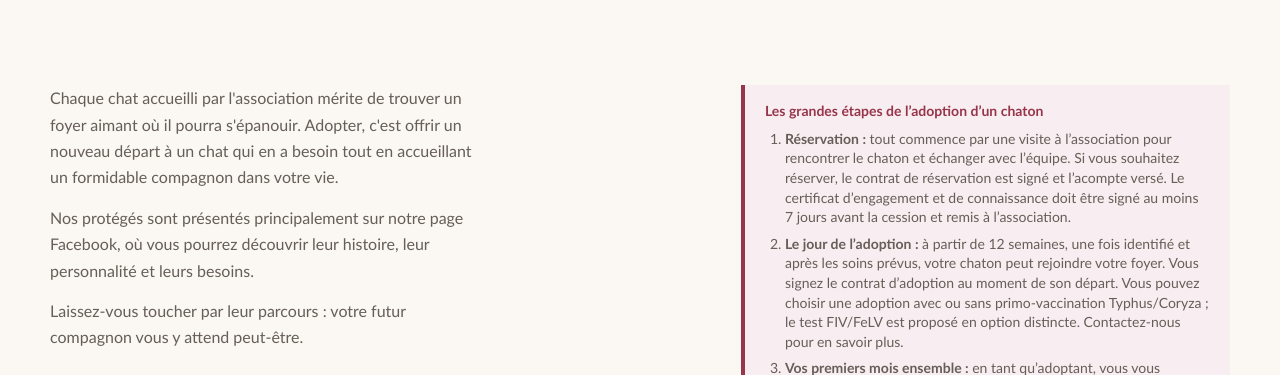
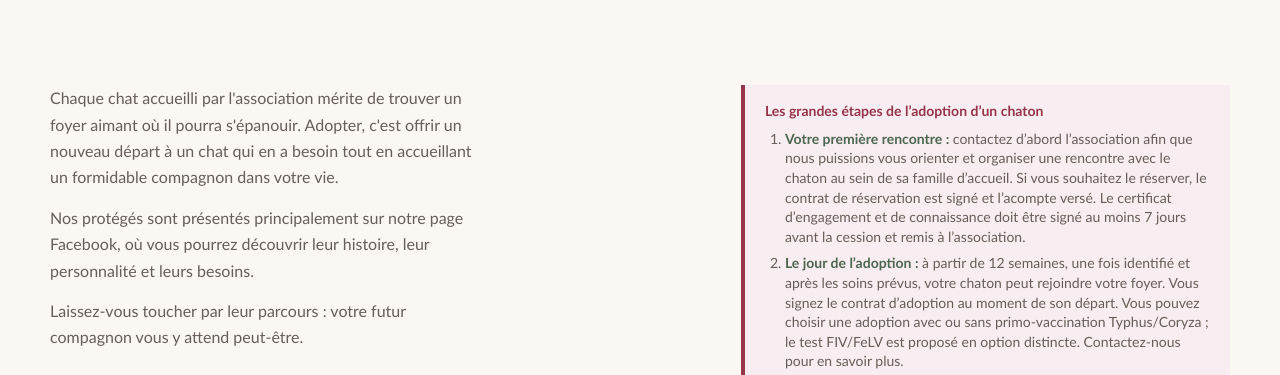
Before and after one commit to MaroueB/chatsansfamilles, a plain HTML site: page index.html in a window 1280 px wide. Shown: the part 1946-2321 px from the top of the page. Drawn offline with Linux system fonts and the light colour scheme.

Commit message:
Clarifier les étapes d’adoption et illustrer l’engagement bénévole

```diff
--- a/index.html
+++ b/index.html
@@ -94,7 +94,7 @@
         <div class="adopt-conditions">
           <p class="adopt-conditions-title">Les grandes étapes de l’adoption d’un chaton</p>
           <ol class="adopt-steps">
-            <li><strong>Réservation :</strong> tout commence par une visite à l’association pour rencontrer le chaton et échanger avec l’équipe. Si vous souhaitez réserver, le contrat de réservation est signé et l’acompte versé. Le certificat d’engagement et de connaissance doit être signé au moins 7 jours avant la cession et remis à l’association.</li>
+            <li><strong>Votre première rencontre :</strong> contactez d’abord l’association afin que nous puissions vous orienter et organiser une rencontre avec le chaton au sein de sa famille d’accueil. Si vous souhaitez le réserver, le contrat de réservation est signé et l’acompte versé. Le certificat d’engagement et de connaissance doit être signé au moins 7 jours avant la cession et remis à l’association.</li>
             <li><strong>Le jour de l’adoption :</strong> à partir de 12 semaines, une fois identifié et après les soins prévus, votre chaton peut rejoindre votre foyer. Vous signez le contrat d’adoption au moment de son départ. Vous pouvez choisir une adoption avec ou sans primo-vaccination Typhus/Coryza ; le test FIV/FeLV est proposé en option distincte. Contactez-nous pour en savoir plus.</li>
             <li><strong>Vos premiers mois ensemble :</strong> en tant qu’adoptant, vous vous engagez à faire stériliser le chaton avant ses 7 mois et à transmettre ensuite le justificatif vétérinaire à l’association dans les 15 jours suivant l’intervention. La caution prévue au contrat vous est alors restituée ou détruite à réception ; à défaut, elle peut être encaissée.</li>
           </ol>
--- a/style.css
+++ b/style.css
@@ -486,6 +486,10 @@ h1 em {
   margin-top: 7px;
 }
 
+.adopt-steps strong {
+  color: var(--accent-deep);
+}
+
 .adopt-documents {
   padding-block: 14px;
   border-top: 1px solid var(--line);
```
Also changed, not shown: 1 other file.
